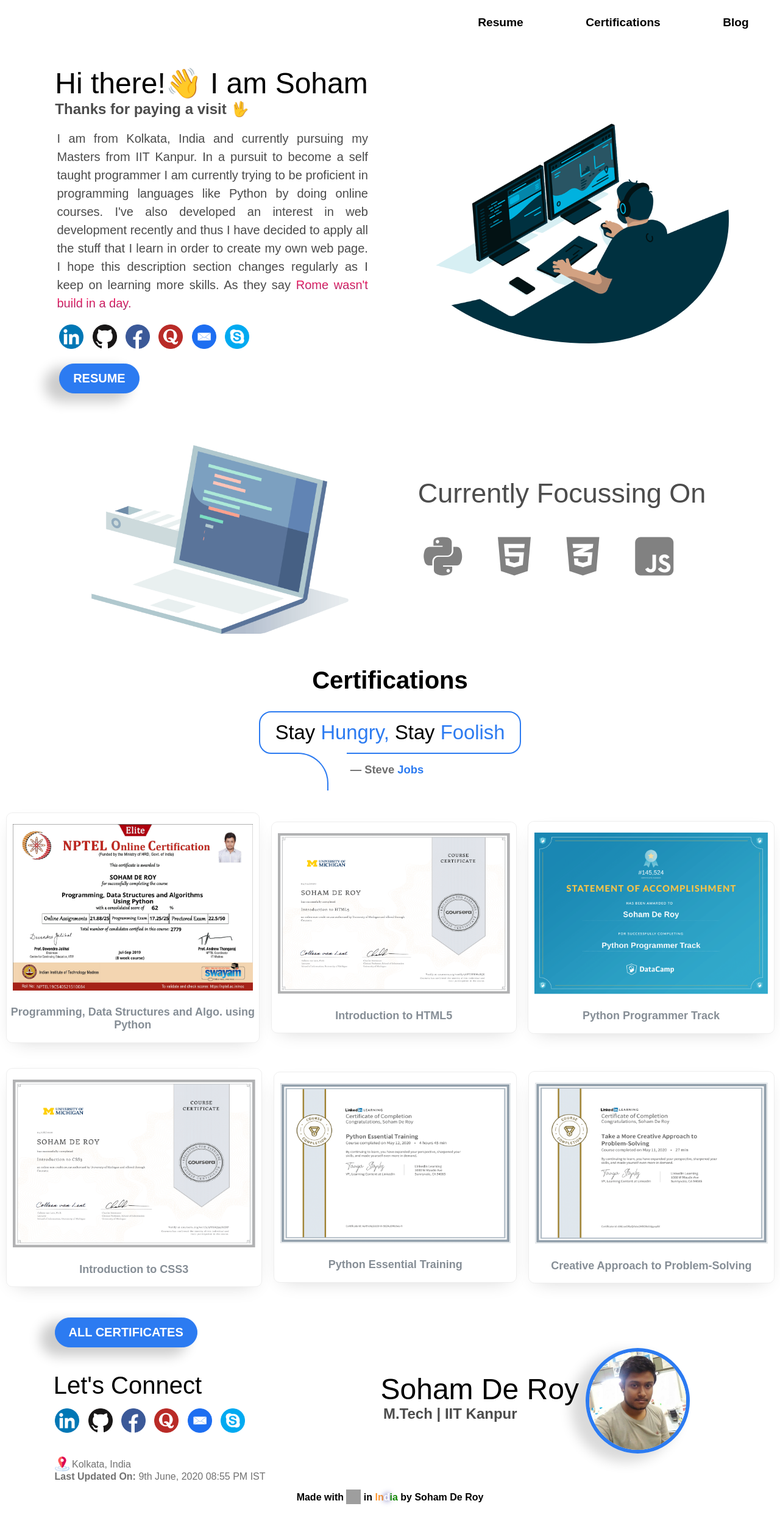
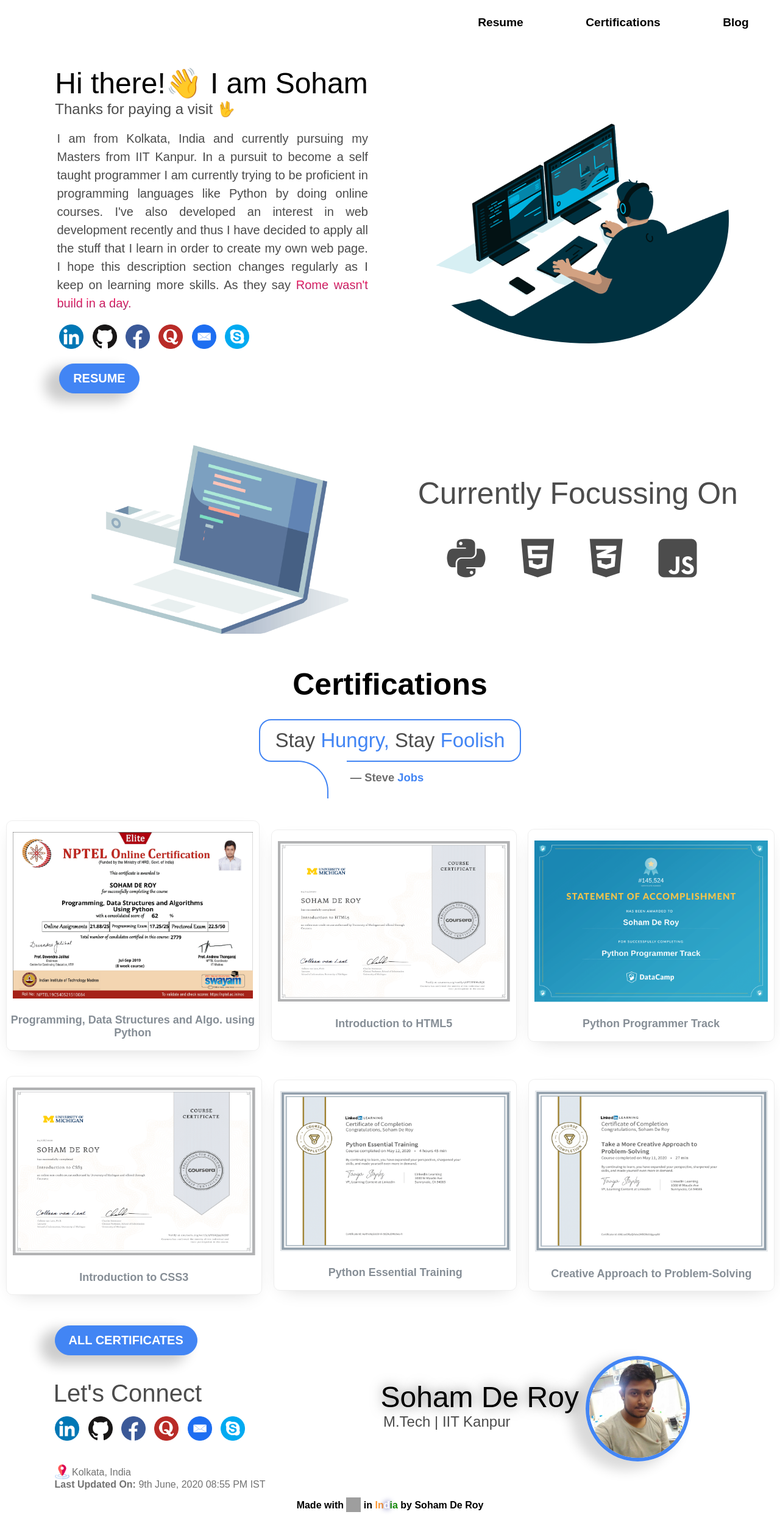
Before and after one commit to sohamderoy/sohamderoy.github.io, a PHP site: page / in a window 1280 px wide. Shown: the whole page at 61% size. Before the commit the page ends 2466 px from the top, so only its background shows below. Run offline with PHP 8.4, Linux system fonts and the light colour scheme; some libraries are stand-ins or nearby versions; some web fonts are replaced; grey boxes are pictures that could not be loaded.

Commit message:
color pallet changes

```diff
--- a/css/main.css
+++ b/css/main.css
@@ -66,13 +66,13 @@
     margin-inline-start: 0px;
     margin-inline-end: 0px;
     padding: 0% 0% 0% 14%;
-    font-weight: bold;
+    font-weight: 500;
 }
 .tagline{
     color: #4c4c4c;
 }
 .techicons:hover{
-    color: rgb(8, 120, 224);
+    color: #4285F4;
 }
 .socialicons{
     padding: 1em 0em 0em 5em;
@@ -106,8 +106,8 @@
     float: right;
 }
 .cv{
-    background-color: rgb(44, 123, 241);
-    border: 1px solid rgb(44, 123, 241);
+    background-color: #4285F4;
+    border: 1px solid #4285F4;
     color: #fff;
     box-shadow: -20px 10px 20px 4px rgba(0,0,0,0.2);
     font-weight: 700;
@@ -129,7 +129,7 @@
 .cv:hover{
     box-shadow: -20px 10px 20px 4px rgba(0,0,0,0.25);
     background-color: rgb(255, 255, 255);
-    color: rgb(44, 123, 241);
+    color: #4285F4;
     transition: all .75s ease;
 }
 #panda{
@@ -151,19 +151,19 @@
     margin-inline-end: 0px !important;
 }
 .skills{
-    font-size: 45px;
+    font-size: 50px;
     padding: 1% 0% 0% 7%;
     color: #4c4c4c;
 }
 .certifications{
-    font-size: 40px;
+    font-size: 50px;
     font-weight: bold;
     padding: 1% 0% 0% 0%;
     text-align: center !important;
 }
 .certificationbutton{
-    background-color: rgb(44, 123, 241);
-    border: 1px solid rgb(44, 123, 241);
+    background-color: #4285F4;
+    border: 1px solid #4285F4;
     color: #fff;
     box-shadow: -20px 10px 20px 4px rgba(0,0,0,0.2);
     font-weight: 700;
@@ -186,42 +186,42 @@
 .certificationbutton:hover{
     box-shadow: -20px 10px 20px 4px rgba(0,0,0,0.25);
     background-color: rgb(255, 255, 255);
-    color: rgb(44, 123, 241);
+    color: #4285F4;
     transition: all .75s ease;
 }
 #python{
-    color:#818181;
-    padding: 6.5% 0% 0% 8.5%;
+    color:#4c4c4c;
+    padding: 6.5% 0% 0% 14.5%;
 }
 #html{
-    color:#818181;
+    color:#4c4c4c;
     padding: 6.5% 0% 0% 8.5%;
 }
 #css{
-    color:#818181;
+    color:#4c4c4c;
     padding: 6.5% 0% 0% 8.5%;
 }
 #js{
-    color:#818181;
+    color:#4c4c4c;
     padding: 6.5% 0% 0% 8.5%;
 }
 
 #python:hover{
     cursor: pointer;
-    color: rgb(44, 123, 241);
+    color: #4285F4;
 
 }
 #html:hover{
     cursor: pointer;
-    color: rgb(44, 123, 241);
+    color: #4285F4;
 }
 #css:hover{
     cursor: pointer;
-    color: rgb(44, 123, 241);
+    color: #4285F4;
 }
 #js:hover{
     cursor: pointer;
-    color: rgb(44, 123, 241);
+    color: #4285F4;
 }
 .certipng{
 
@@ -253,6 +253,7 @@
 .connect{
     font-size: 40px;
     padding: 1% 0% 0% 17%;
+    color: #4c4c4c;
 }
 .sdr{
     font-size: 40px;
@@ -261,7 +262,7 @@
 }
 .sdrimg{
     border-radius: 50%;
-    border: .4rem solid rgb(44, 123, 241);
+    border: .4rem solid #4285F4;
     margin-left: auto;
     width: 50%;
     max-width: 350px;
@@ -323,6 +324,7 @@
 .credentials{
     padding: 0% 0% 0% 25%;
     margin: 0% 0% 0% 0%;
+    text-shadow: 0px 0px 20px rgb(114, 114, 114);
 }
 .credentialsvalues{
     color: #4c4c4c;
@@ -355,7 +357,7 @@
  .blockquote h1 {
      font-family: "Product Sans", Arial, sans-serif;
      position: relative; /* for pseudos */
-     color: rgb(44, 123, 241);
+     color: #4285F4;
      font-size: 205%;
      font-weight: normal;
      line-height: 1;
@@ -370,7 +372,7 @@
  .blockquote h1:after {
      content:"";
      position: absolute;
-     border: 2px solid rgb(44, 123, 241);
+     border: 2px solid #4285F4;
      border-radius: 0 50px 0 0;
      width: 60px;
      height: 60px;
@@ -415,7 +417,7 @@
  }
  .jobs{
     position: relative;
-    color: rgb(44, 123, 241);
+    color: #4285F4;
     font-size: 1.3rem;
     font-weight: 600;
     line-height: 1.2;
--- a/index.html
+++ b/index.html
@@ -82,9 +82,9 @@
                 <div class="blockquote-wrapper">
                     <div class="blockquote">
                       <h1>
-                        <span style="color:#000000">Stay </span>Hungry, <span style="color:#000000">Stay</span> Foolish
+                        <span style="color:#4c4c4c">Stay </span>Hungry, <span style="color:#4c4c4c">Stay</span> Foolish
                        </h1>
-                      <h4>&mdash; Steve <span style="color:rgb(44, 123, 241);">  Jobs</span><br></h4>
+                      <h4>&mdash; Steve <span style="color:#4285F4;;">  Jobs</span><br></h4>
                     </div>
                   </div>
             </td>
```
